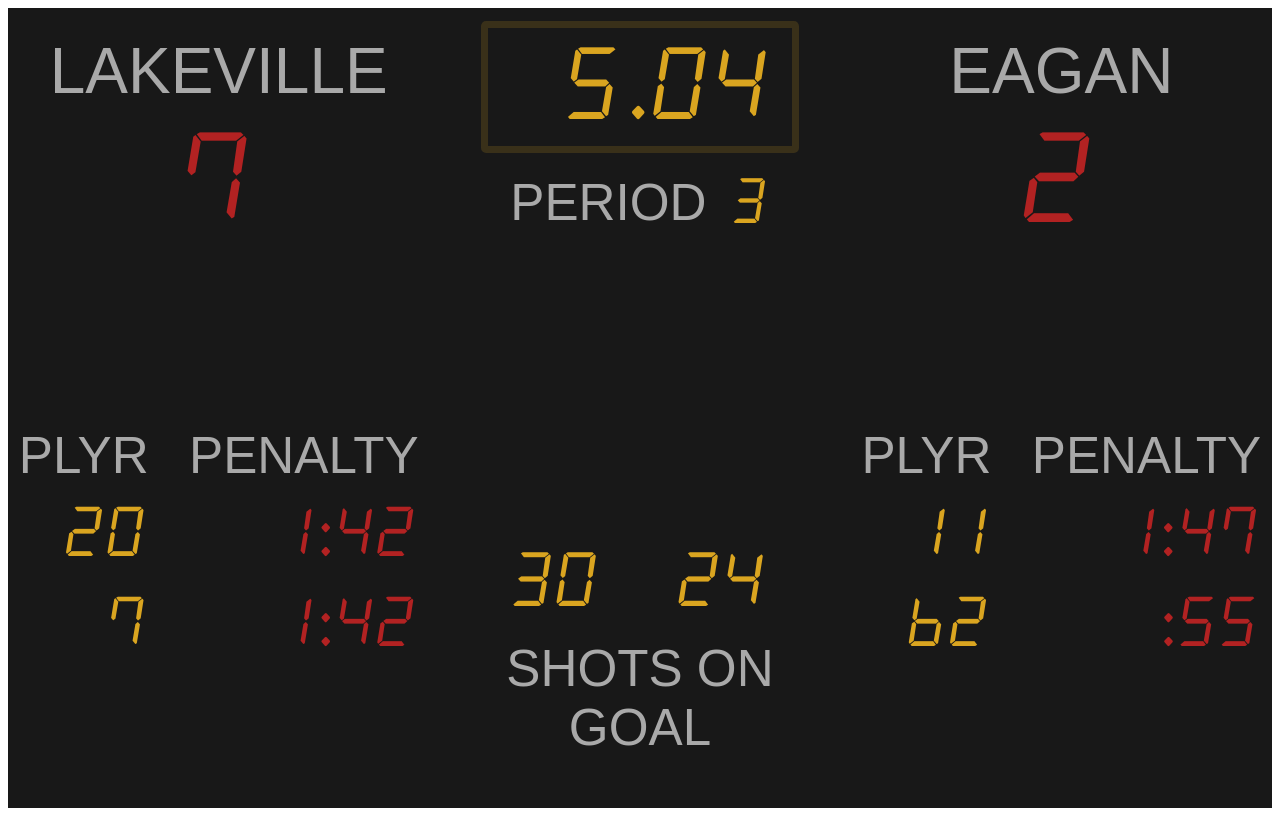
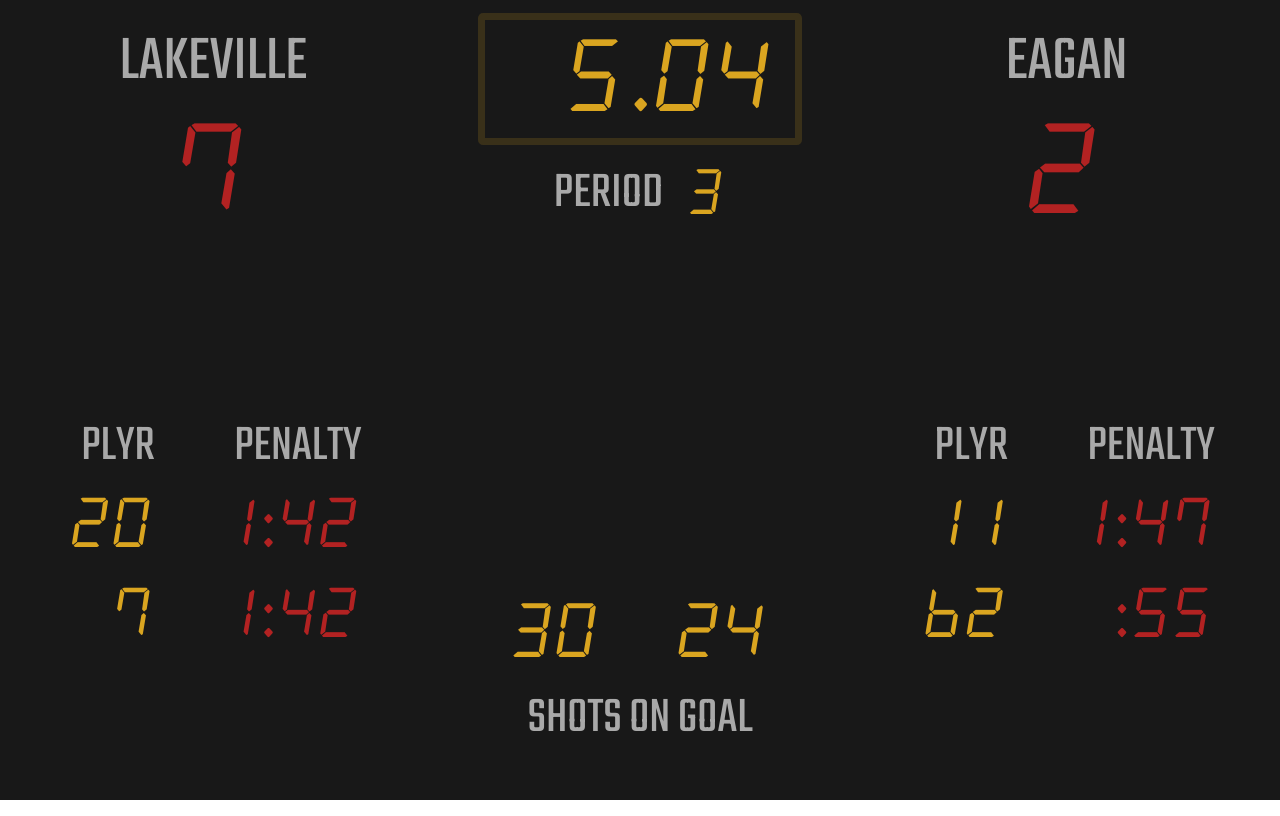
Before and after one commit to jak103/powerscore, a Vue app in the folder frontend/: page / in a window 1280 px wide. Built offline with nearby package versions, Linux system fonts and the light colour scheme.

Commit message:
Styling matches provided static html

```diff
--- a/frontend/src/assets/main.css
+++ b/frontend/src/assets/main.css
@@ -1,6 +1,11 @@
 @font-face {
   font-family: "alarm";
   src: url("./alarm-clock.ttf");
+}
+
+@font-face {
+  font-family: "Teko";
+  src: url("./Teko-VariableFont_wght.ttf");
 }
 
 .powerscore {
--- /dev/null
+++ b/frontend/src/assets/modern-normalize.min.css
@@ -0,0 +1 @@
+/*! modern-normalize v2.0.0 | MIT License | https://github.com/sindresorhus/modern-normalize */*,::after,::before{box-sizing:border-box}html{font-family:system-ui,'Segoe UI',Roboto,Helvetica,Arial,sans-serif,'Apple Color Emoji','Segoe UI Emoji';line-height:1.15;-webkit-text-size-adjust:100%;-moz-tab-size:4;tab-size:4}body{margin:0}hr{height:0;color:inherit}abbr[title]{text-decoration:underline dotted}b,strong{font-weight:bolder}code,kbd,pre,samp{font-family:ui-monospace,SFMono-Regular,Consolas,'Liberation Mono',Menlo,monospace;font-size:1em}small{font-size:80%}sub,sup{font-size:75%;line-height:0;position:relative;vertical-align:baseline}sub{bottom:-.25em}sup{top:-.5em}table{text-indent:0;border-color:inherit}button,input,optgroup,select,textarea{font-family:inherit;font-size:100%;line-height:1.15;margin:0}button,select{text-transform:none}[type=button],[type=reset],[type=submit],button{-webkit-appearance:button}::-moz-focus-inner{border-style:none;padding:0}:-moz-focusring{outline:1px dotted ButtonText}:-moz-ui-invalid{box-shadow:none}legend{padding:0}progress{vertical-align:baseline}::-webkit-inner-spin-button,::-webkit-outer-spin-button{height:auto}[type=search]{-webkit-appearance:textfield;outline-offset:-2px}::-webkit-search-decoration{-webkit-appearance:none}::-webkit-file-upload-button{-webkit-appearance:button;font:inherit}summary{display:list-item}
--- a/frontend/src/main.ts
+++ b/frontend/src/main.ts
@@ -1,4 +1,6 @@
 import './assets/main.css'
+import './assets/alarm-clock.ttf'
+import './assets/modern-normalize.min.css'
 
 import { createApp } from 'vue'
 import App from './App.vue'
```
Also changed, not shown: frontend/src/assets/Teko-VariableFont_wght.ttf (added), frontend/src/components/Period.vue (line endings or trailing spaces), frontend/src/components/Timer.vue (line endings or trailing spaces).
